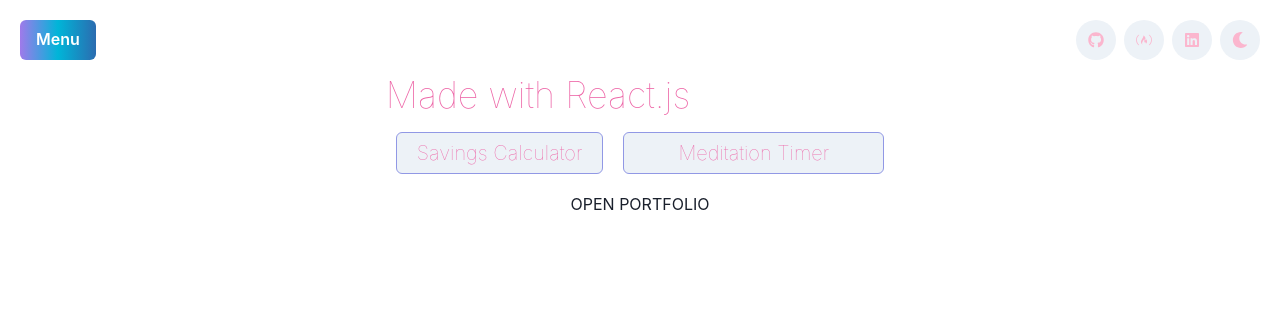
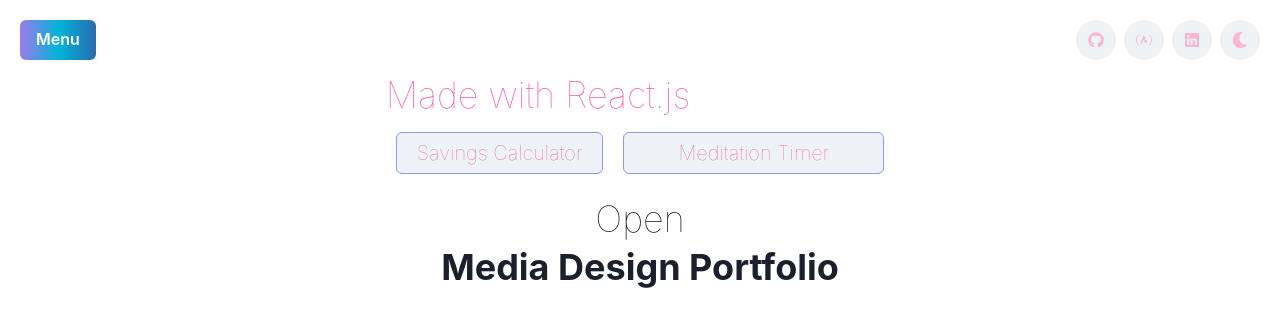
Before and after one commit to mateasportfolio/mtportfolio, a React (Create React App) app: page /portfolio in a window 1280 px wide. Shown: the top 326 px of the page. Built offline with nearby package versions, Linux system fonts and the light colour scheme.

Commit message:
update Text component

```diff
--- a/src/pages/Portfolio.js
+++ b/src/pages/Portfolio.js
@@ -1,8 +1,14 @@
-import { Box, Text, Button, useMediaQuery, Flex } from "@chakra-ui/react";
+import {
+  Box,
+  Text,
+  Button,
+  useMediaQuery,
+  Flex,
+  Heading,
+} from "@chakra-ui/react";
 import React from "react";
 import { Link as ChakraLink } from "@chakra-ui/react";
 import { Link } from "react-router-dom";
-
 import Lightbox from "yet-another-react-lightbox";
 import { useState } from "react";
 import Faltschachtel from "../assets/portfolio/Faltschachtel.png";
@@ -84,10 +90,28 @@ export default function Portfolio() {
         </Box>
       </Box>
       <Flex>
-        <button type="button" onClick={() => setOpen(true)}>
-          OPEN PORTFOLIO
-        </button>
-
+        <ChakraLink>
+          <button
+            type="button"
+            onClick={() => setOpen(true)}
+            variant="outline"
+            w="min-content"
+            border="1px solid  #9198e5"
+            position="relative"
+            p="20px"
+            m="10px"
+            display="flex"
+            fontSize="xl"
+            fontWeight="hairline"
+            color="pink.400"
+          >
+            <Text fontWeight="hairline" fontFamily="heading" fontSize="4xl">
+              {" "}
+              Open
+              <Heading>Media Design Portfolio</Heading>
+            </Text>
+          </button>
+        </ChakraLink>
         <Lightbox
           open={open}
           close={() => setOpen(false)}
```
